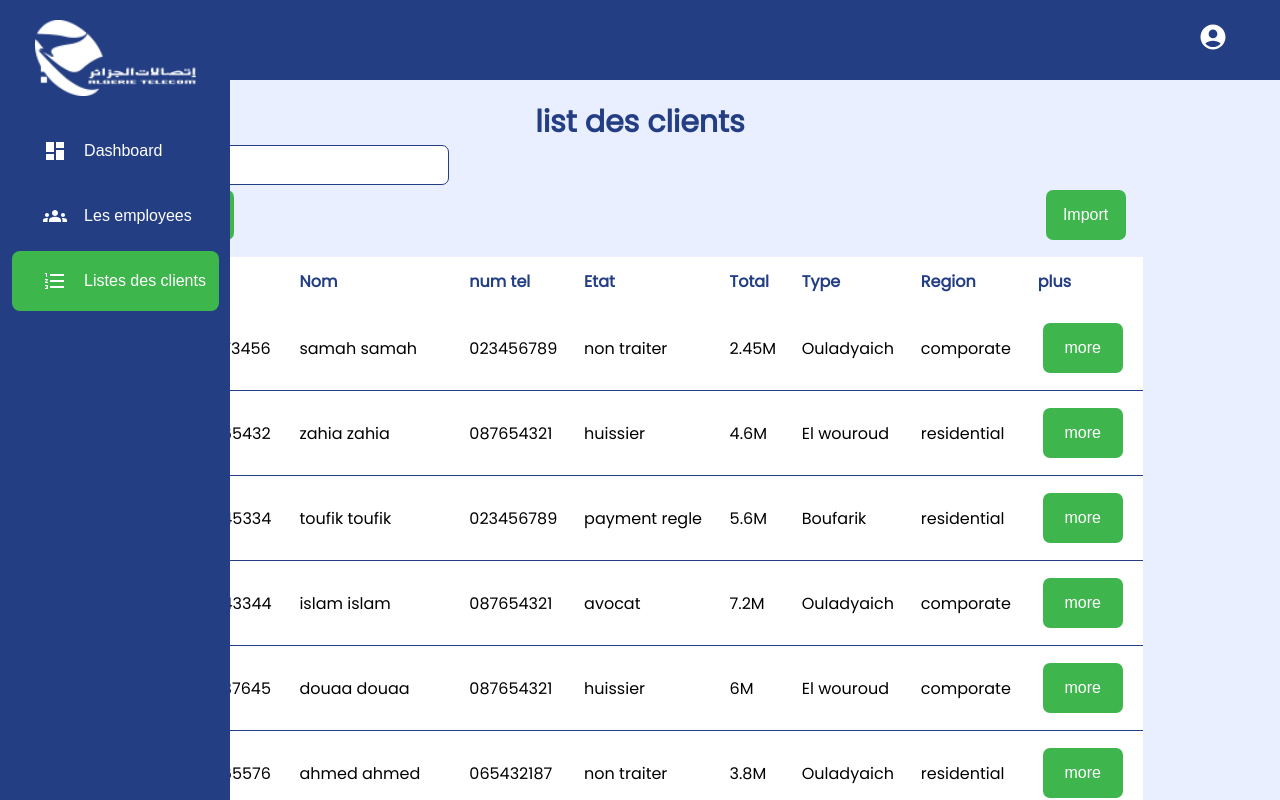
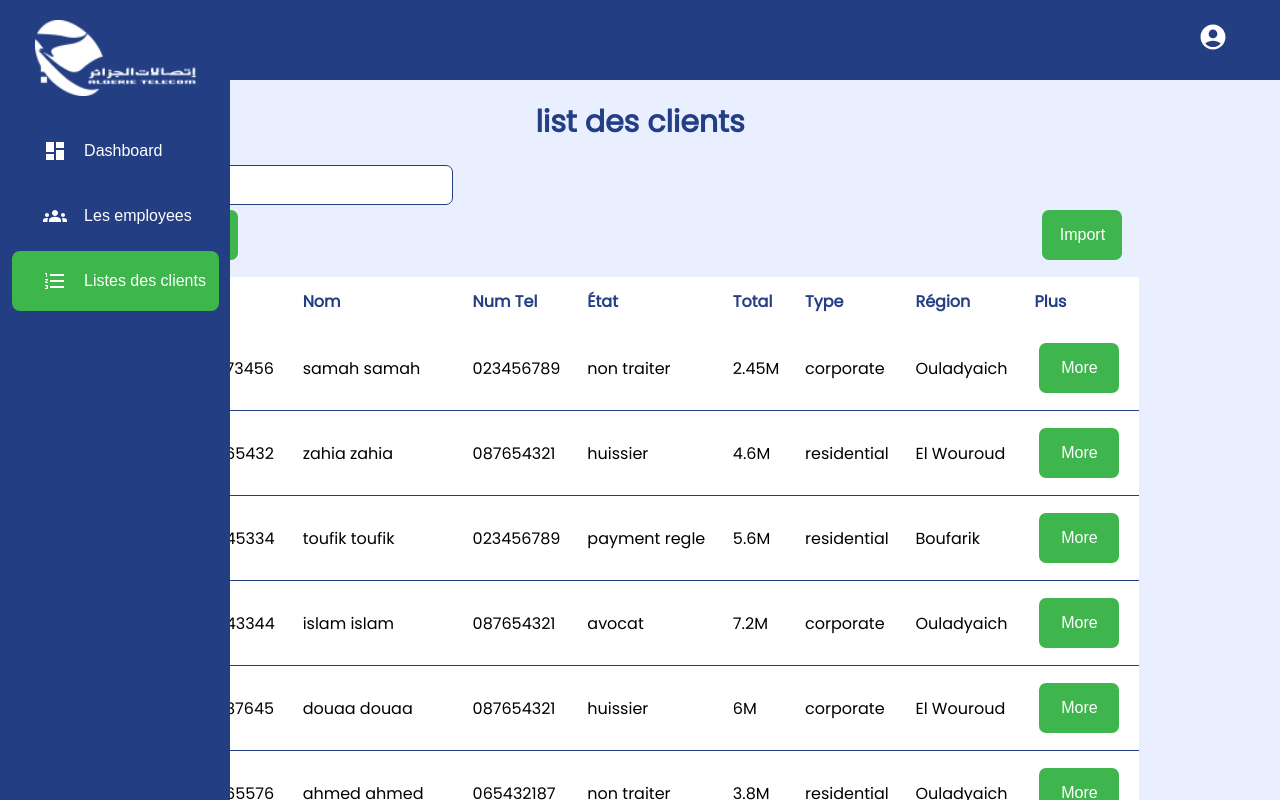
Before and after one commit to zahia0204/pfee, a React (Create React App) app: page /home in a window 1280 px wide. Shown: the top 800 px of the page. Built offline with nearby package versions, Linux system fonts and the light colour scheme; a web font is replaced by a local one.

Commit message:
added client details

```diff
--- a/src/App.js
+++ b/src/App.js
@@ -4,6 +4,7 @@ import Login from "./login";
 import Home from "./home";
 import Dashboard from "./Dashboard";
 import Employees from "./Employees";
+import ClientDetails from "./ClientDetails";
 
 function App() {
   return (
@@ -14,6 +15,7 @@ function App() {
           <Route path="/home" element={<Home />} />
           <Route path="/Dashboard" element={<Dashboard />} />
           <Route path="/LesEmployees" element={<Employees />} />
+          <Route  path="/client/:id" element={<ClientDetails />}  />
         </Routes>
       </div>
     </Router>
--- /dev/null
+++ b/src/ClientDetails.css
@@ -0,0 +1,42 @@
+
+h1 {
+    text-align: center;
+    margin-bottom: 20px;
+  }
+
+  .container {
+    width: 120%;
+    background: #f9f9f9;
+    padding: 20px;
+    border-radius: 10px;
+    box-shadow: 0 0 10px rgba(0, 0, 0, 0.1);
+  }
+
+  .row {
+    display: flex;
+    justify-content: space-between;
+    margin-bottom: 15px;
+  }
+  .form-group {
+    width: 100%;
+    display: flex;
+    flex-direction: column;
+  }
+
+  .form-group label {
+    font-weight: bold;
+    margin-bottom: 5px;
+  }
+
+  .form-group input,
+  .form-group select,
+  .form-group textarea {
+    padding: 8px;
+    border: 1px solid  #233E83;
+    border-radius: 5px;
+    width: 90%;
+  }
+
+  textarea {
+    resize: vertical;
+  }
--- /dev/null
+++ b/src/ClientDetails.js
@@ -0,0 +1,88 @@
+import React, { useState, useEffect } from "react";
+import { useParams } from "react-router-dom";
+import Navbar from "./navBar";
+import Sidebar from "./sideBar";
+import clientsData from "./data/clients.json";
+import "./ClientDetails.css";
+
+const ClientDetails = () => {
+  const { id } = useParams();
+  const client = clientsData.find((c) => c.id === parseInt(id));
+
+  const [etat, setEtat] = useState(client?.etat || "non traiter");
+  const [total, setTotal] = useState(client?.total || "");
+  const [observation, setObservation] = useState("");
+  useEffect(() => {
+    if (client) {
+      console.log("Auto-saving Client Details:", { etat, total, observation });
+    }
+  }, [etat, total, observation, client]);
+  if (!client) {
+    return <h2 style={{ color: "red", textAlign: "center" }}>Client not found</h2>;
+  }
+
+  return (
+    <div>
+      <Navbar />
+      <Sidebar />
+      <h1 className="title">Client Details</h1>
+      <div className="container">
+        <div className="row">
+          <div className="form-group">
+            <label htmlFor="name">Name:</label>
+            <input type="text" id="name" value={client.name} readOnly />
+          </div>
+
+          <div className="form-group">
+            <label htmlFor="id">ID:</label>
+            <input type="text" id="id" value={client.id} readOnly />
+          </div>
+        </div>
+
+        <div className="row">
+          <div className="form-group">
+            <label htmlFor="region">Region:</label>
+            <input type="text" id="region" value={client.region} readOnly />
+          </div>
+
+          <div className="form-group">
+            <label htmlFor="numtel">Num Tel:</label>
+            <input type="text" id="numtel" value={client.numtel} readOnly />
+          </div>
+        </div>
+
+        <div className="row">
+          <div className="form-group">
+            <label htmlFor="type">Type:</label>
+            <input type="text" id="type" value={client.type} readOnly />
+          </div>
+
+          <div className="form-group">
+            <label htmlFor="total">Total:</label>
+            <input type="text" id="total" value={total} onChange={(e) => setTotal(e.target.value)} />
+          </div>
+        </div>
+
+        <div className="row">
+          <div className="form-group">
+            <label htmlFor="etat">Etat:</label>
+            <select id="etat" value={etat} onChange={(e) => setEtat(e.target.value)}>
+              <option value="payment regle">Payment Reglé</option>
+              <option value="non traiter">Non Traité</option>
+              <option value="avocat">Avocat</option>
+              <option value="huissier">Huissier</option>
+              <option value="juridique">Juridique</option>
+              <option value="decede">Décédé</option>
+            </select>
+          </div>
+          <div className="form-group">
+            <label htmlFor="observation">Observation:</label>
+            <textarea id="observation" cols="50" rows="4" value={observation} onChange={(e) => setObservation(e.target.value)}></textarea>
+          </div>
+        </div>
+      </div>
+    </div>
+  );
+};
+
+export default ClientDetails;
--- a/src/data/clients.json
+++ b/src/data/clients.json
@@ -5,9 +5,9 @@
       "numtel": "023456789",
       "etat": "non traiter",
       "total": "2.45M",
-      "type": "comporate",
-      "region" : "Ouladyaich",
-      "plus": "more"
+      "type": "corporate",
+      "region": "Ouladyaich",
+      "observation": ""
   },
   {
       "id": 3456765432,
@@ -16,8 +16,8 @@
       "etat": "huissier",
       "total": "4.6M",
       "type": "residential",
-      "region" : "El wouroud",
-      "plus": "more"
+      "region": "El Wouroud",
+      "observation": ""
   },
   {
       "id": 2345645334,
@@ -26,8 +26,8 @@
       "etat": "payment regle",
       "total": "5.6M",
       "type": "residential",
-      "region" : "Boufarik",
-      "plus": "more"
+      "region": "Boufarik",
+      "observation": ""
   },
   {
       "id": 4876543344,
@@ -35,9 +35,9 @@
       "numtel": "087654321",
       "etat": "avocat",
       "total": "7.2M",
-      "type": "comporate",
-      "region" : "Ouladyaich",
-      "plus": "more"
+      "type": "corporate",
+      "region": "Ouladyaich",
+      "observation": ""
   },
   {
       "id": 3456787645,
@@ -45,9 +45,9 @@
       "numtel": "087654321",
       "etat": "huissier",
       "total": "6M",
-      "type": "comporate",
-      "region" : "El wouroud",
-      "plus": "more"
+      "type": "corporate",
+      "region": "El Wouroud",
+      "observation": ""
   },
   {
       "id": 3456765576,
@@ -56,8 +56,8 @@
       "etat": "non traiter",
       "total": "3.8M",
       "type": "residential",
-      "region" : "Ouladyaich",
-      "plus": "more"
+      "region": "Ouladyaich",
+      "observation": ""
   },
   {
       "id": 9876543457,
@@ -65,9 +65,9 @@
       "numtel": "079876543",
       "etat": "avocat",
       "total": "9.1M",
-      "type": "comporate",
-      "region" : "Boufarik",
-      "plus": "more"
+      "type": "corporate",
+      "region": "Boufarik",
+      "observation": ""
   },
   {
       "id": 4567876538,
@@ -76,8 +76,8 @@
       "etat": "huissier",
       "total": "8.5M",
       "type": "residential",
-      "region" : "El wouroud",
-      "plus": "more"
+      "region": "El Wouroud",
+      "observation": ""
   },
   {
       "id": 4567654369,
@@ -85,10 +85,9 @@
       "numtel": "066543210",
       "etat": "payment regle",
       "total": "4.9M",
-      "type": "comporate",
-      "region" : "Aafroun",
-      "plus": "more"
-
+      "type": "corporate",
+      "region": "Aafroun",
+      "observation": ""
   },
   {
       "id": 1456765450,
@@ -97,7 +96,7 @@
       "etat": "non traiter",
       "total": "5.3M",
       "type": "residential",
-      "region" : "Boufarik",
-      "plus": "more"
+      "region": "Boufarik",
+      "observation": ""
   }
 ]
--- a/src/table.js
+++ b/src/table.js
@@ -1,6 +1,7 @@
 import React from "react";
 import ImportButton from "./importButton";
 import FilterButton from "./filterButton";
+import { useNavigate } from "react-router-dom";
 
 const handleImport = () => {
   console.log("Importing data...");
@@ -9,39 +10,47 @@ const handleImport = () => {
 const handleFilter = () => {
   console.log("Filtering data...");
 };
+
 const Table = ({ data }) => {
+  const navigate = useNavigate();
   return (
     <div>
       <div className="button-container">
         <FilterButton onFilter={handleFilter} />
         <ImportButton onImport={handleImport} />
-
       </div>
-    <table >
+      <table>
         <thead>
           <tr>
             <th>ID</th>
             <th>Nom</th>
-          <th>num tel</th>
-          <th>Etat</th>
+            <th>Num Tel</th>
+            <th>État</th>
             <th>Total</th>
             <th>Type</th>
-          <th>Region</th>
-          <th>plus</th>
+            <th>Région</th>
+            <th>Plus</th>
           </tr>
         </thead>
         <tbody>
           {data.length > 0 ? (
-          data.map((item) => (
-            <tr key={item.id}>
-              <td>{item.id}</td>
-              <td>{item.name}</td>
-              <td>{item.numtel}</td>
-              <td>{item.etat} </td>
-              <td>{item.total} </td>
-              <td>{item.region} </td>
-              <td>{item.type} </td>
-              <td><button>{item.plus}</button> </td>
+            data.map((client) => (
+              <tr key={client.id}>
+                <td>{client.id}</td>
+                <td>{client.name}</td>
+                <td>{client.numtel}</td>
+                <td>{client.etat}</td>
+                <td>{client.total}</td>
+                <td>{client.type}</td>
+                <td>{client.region}</td>
+                <td>
+                  <button
+                    onClick={() => navigate(`/client/${client.id}`)}
+                    style={{ padding: "5px 10px", cursor: "pointer" }}
+                  >
+                    More
+                  </button>
+                </td>
               </tr>
             ))
           ) : (
```
Also changed, not shown: src/index.css (line endings or trailing spaces). Lines whose indentation alone changed are shown as unchanged.
